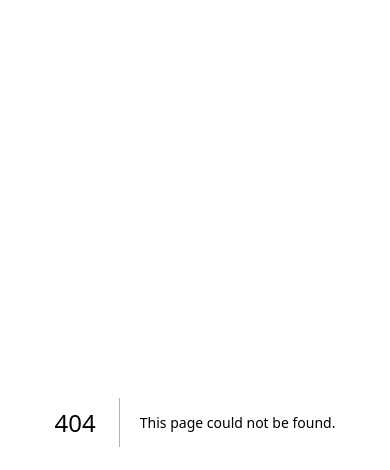
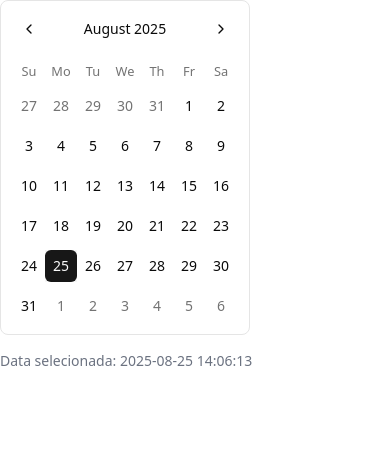
Before and after one commit to LucasTeodoro2003/GerenciadorTCC, a Next.js app: page /appmobile in a window 390 px wide. Before the commit this address had no page. Shown: the top 470 px of the page. Built offline with nearby package versions, Linux system fonts and the light colour scheme.

Commit message:
calendar in MobileApp

```diff
--- a/package.json
+++ b/package.json
@@ -38,12 +38,14 @@
     "bcryptjs": "^3.0.2",
     "class-variance-authority": "^0.7.1",
     "clsx": "^2.1.1",
+    "date-fns": "^4.1.0",
     "framer-motion": "^12.20.5",
     "lucide-react": "^0.476.0",
     "next": "15.1.7",
     "next-auth": "^5.0.0-beta.25",
     "next-themes": "^0.4.6",
     "react": "^19.0.0",
+    "react-day-picker": "^9.9.0",
     "react-dom": "^19.0.0",
     "react-icons": "^5.5.0",
     "styled-components": "^6.1.19",
--- /dev/null
+++ b/src/app/(public)/appmobile/page.tsx
@@ -0,0 +1,12 @@
+import CalendarServer from "@/shared/ui/componentsMobile/calendar/calendar_server";
+
+export default async function homePageMobile() {
+  // const session = await auth();
+  // if (session) redirect("/dashboard");
+
+  return (
+    <>
+      <CalendarServer/>
+    </>
+  );
+}
--- /dev/null
+++ b/src/shared/ui/components/calendar.tsx
@@ -0,0 +1,213 @@
+"use client"
+
+import * as React from "react"
+import {
+  ChevronDownIcon,
+  ChevronLeftIcon,
+  ChevronRightIcon,
+} from "lucide-react"
+import { DayButton, DayPicker, getDefaultClassNames } from "react-day-picker"
+
+import { cn } from "@/shared/lib/utils"
+import { Button, buttonVariants } from "@/shared/ui/components/button"
+
+function Calendar({
+  className,
+  classNames,
+  showOutsideDays = true,
+  captionLayout = "label",
+  buttonVariant = "ghost",
+  formatters,
+  components,
+  ...props
+}: React.ComponentProps<typeof DayPicker> & {
+  buttonVariant?: React.ComponentProps<typeof Button>["variant"]
+}) {
+  const defaultClassNames = getDefaultClassNames()
+
+  return (
+    <DayPicker
+      showOutsideDays={showOutsideDays}
+      className={cn(
+        "bg-background group/calendar p-3 [--cell-size:2rem] [[data-slot=card-content]_&]:bg-transparent [[data-slot=popover-content]_&]:bg-transparent",
+        String.raw`rtl:**:[.rdp-button\_next>svg]:rotate-180`,
+        String.raw`rtl:**:[.rdp-button\_previous>svg]:rotate-180`,
+        className
+      )}
+      captionLayout={captionLayout}
+      formatters={{
+        formatMonthDropdown: (date) =>
+          date.toLocaleString("default", { month: "short" }),
+        ...formatters,
+      }}
+      classNames={{
+        root: cn("w-fit", defaultClassNames.root),
+        months: cn(
+          "relative flex flex-col gap-4 md:flex-row",
+          defaultClassNames.months
+        ),
+        month: cn("flex w-full flex-col gap-4", defaultClassNames.month),
+        nav: cn(
+          "absolute inset-x-0 top-0 flex w-full items-center justify-between gap-1",
+          defaultClassNames.nav
+        ),
+        button_previous: cn(
+          buttonVariants({ variant: buttonVariant }),
+          "h-[--cell-size] w-[--cell-size] select-none p-0 aria-disabled:opacity-50",
+          defaultClassNames.button_previous
+        ),
+        button_next: cn(
+          buttonVariants({ variant: buttonVariant }),
+          "h-[--cell-size] w-[--cell-size] select-none p-0 aria-disabled:opacity-50",
+          defaultClassNames.button_next
+        ),
+        month_caption: cn(
+          "flex h-[--cell-size] w-full items-center justify-center px-[--cell-size]",
+          defaultClassNames.month_caption
+        ),
+        dropdowns: cn(
+          "flex h-[--cell-size] w-full items-center justify-center gap-1.5 text-sm font-medium",
+          defaultClassNames.dropdowns
+        ),
+        dropdown_root: cn(
+          "has-focus:border-ring border-input shadow-xs has-focus:ring-ring/50 has-focus:ring-[3px] relative rounded-md border",
+          defaultClassNames.dropdown_root
+        ),
+        dropdown: cn(
+          "bg-popover absolute inset-0 opacity-0",
+          defaultClassNames.dropdown
+        ),
+        caption_label: cn(
+          "select-none font-medium",
+          captionLayout === "label"
+            ? "text-sm"
+            : "[&>svg]:text-muted-foreground flex h-8 items-center gap-1 rounded-md pl-2 pr-1 text-sm [&>svg]:size-3.5",
+          defaultClassNames.caption_label
+        ),
+        table: "w-full border-collapse",
+        weekdays: cn("flex", defaultClassNames.weekdays),
+        weekday: cn(
+          "text-muted-foreground flex-1 select-none rounded-md text-[0.8rem] font-normal",
+          defaultClassNames.weekday
+        ),
+        week: cn("mt-2 flex w-full", defaultClassNames.week),
+        week_number_header: cn(
+          "w-[--cell-size] select-none",
+          defaultClassNames.week_number_header
+        ),
+        week_number: cn(
+          "text-muted-foreground select-none text-[0.8rem]",
+          defaultClassNames.week_number
+        ),
+        day: cn(
+          "group/day relative aspect-square h-full w-full select-none p-0 text-center [&:first-child[data-selected=true]_button]:rounded-l-md [&:last-child[data-selected=true]_button]:rounded-r-md",
+          defaultClassNames.day
+        ),
+        range_start: cn(
+          "bg-accent rounded-l-md",
+          defaultClassNames.range_start
+        ),
+        range_middle: cn("rounded-none", defaultClassNames.range_middle),
+        range_end: cn("bg-accent rounded-r-md", defaultClassNames.range_end),
+        today: cn(
+          "bg-accent text-accent-foreground rounded-md data-[selected=true]:rounded-none",
+          defaultClassNames.today
+        ),
+        outside: cn(
+          "text-muted-foreground aria-selected:text-muted-foreground",
+          defaultClassNames.outside
+        ),
+        disabled: cn(
+          "text-muted-foreground opacity-50",
+          defaultClassNames.disabled
+        ),
+        hidden: cn("invisible", defaultClassNames.hidden),
+        ...classNames,
+      }}
+      components={{
+        Root: ({ className, rootRef, ...props }) => {
+          return (
+            <div
+              data-slot="calendar"
+              ref={rootRef}
+              className={cn(className)}
+              {...props}
+            />
+          )
+        },
+        Chevron: ({ className, orientation, ...props }) => {
+          if (orientation === "left") {
+            return (
+              <ChevronLeftIcon className={cn("size-4", className)} {...props} />
+            )
+          }
+
+          if (orientation === "right") {
+            return (
+              <ChevronRightIcon
+                className={cn("size-4", className)}
+                {...props}
+              />
+            )
+          }
+
+          return (
+            <ChevronDownIcon className={cn("size-4", className)} {...props} />
+          )
+        },
+        DayButton: CalendarDayButton,
+        WeekNumber: ({ children, ...props }) => {
+          return (
+            <td {...props}>
+              <div className="flex size-[--cell-size] items-center justify-center text-center">
+                {children}
+              </div>
+            </td>
+          )
+        },
+        ...components,
+      }}
+      {...props}
+    />
+  )
+}
+
+function CalendarDayButton({
+  className,
+  day,
+  modifiers,
+  ...props
+}: React.ComponentProps<typeof DayButton>) {
+  const defaultClassNames = getDefaultClassNames()
+
+  const ref = React.useRef<HTMLButtonElement>(null)
+  React.useEffect(() => {
+    if (modifiers.focused) ref.current?.focus()
+  }, [modifiers.focused])
+
+  return (
+    <Button
+      ref={ref}
+      variant="ghost"
+      size="icon"
+      data-day={day.date.toLocaleDateString()}
+      data-selected-single={
+        modifiers.selected &&
+        !modifiers.range_start &&
+        !modifiers.range_end &&
+        !modifiers.range_middle
+      }
+      data-range-start={modifiers.range_start}
+      data-range-end={modifiers.range_end}
+      data-range-middle={modifiers.range_middle}
+      className={cn(
+        "data-[selected-single=true]:bg-primary data-[selected-single=true]:text-primary-foreground data-[range-middle=true]:bg-accent data-[range-middle=true]:text-accent-foreground data-[range-start=true]:bg-primary data-[range-start=true]:text-primary-foreground data-[range-end=true]:bg-primary data-[range-end=true]:text-primary-foreground group-data-[focused=true]/day:border-ring group-data-[focused=true]/day:ring-ring/50 flex aspect-square h-auto w-full min-w-[--cell-size] flex-col gap-1 font-normal leading-none data-[range-end=true]:rounded-md data-[range-middle=true]:rounded-none data-[range-start=true]:rounded-md group-data-[focused=true]/day:relative group-data-[focused=true]/day:z-10 group-data-[focused=true]/day:ring-[3px] [&>span]:text-xs [&>span]:opacity-70",
+        defaultClassNames.day,
+        className
+      )}
+      {...props}
+    />
+  )
+}
+
+export { Calendar, CalendarDayButton }
--- /dev/null
+++ b/src/shared/ui/componentsMobile/calendar/calendar.tsx
@@ -0,0 +1,55 @@
+"use client"
+
+import { useState, useEffect } from "react";
+import { Calendar } from "../../components/calendar";
+
+interface CalendarPageProps {
+}
+
+export default function CalendarPage({}: CalendarPageProps) {
+  const [date, setDate] = useState<Date | undefined>(undefined);
+  const [isClient, setIsClient] = useState(false);
+
+  useEffect(() => {
+    setIsClient(true);
+    const initialDate = new Date();
+    setDate(initialDate);
+    console.log("Data inicial selecionada:", formatDate(initialDate));
+  }, []);
+
+  const formatDate = (date: Date | undefined): string => {
+    if (!date) return "Nenhuma data selecionada";
+
+    const year = date.getFullYear();
+    const month = String(date.getMonth() + 1).padStart(2, '0');
+    const day = String(date.getDate()).padStart(2, '0');
+    const hours = String(date.getHours()).padStart(2, '0');
+    const minutes = String(date.getMinutes()).padStart(2, '0');
+    const seconds = String(date.getSeconds()).padStart(2, '0');
+
+    return `${year}-${month}-${day} ${hours}:${minutes}:${seconds}`;
+  };
+
+  const handleDateSelect = (newDate: Date | undefined) => {
+    setDate(newDate);
+    console.log("Nova data selecionada:", formatDate(newDate));
+  };
+
+  if (!isClient) {
+    return null;
+  }
+
+  return (
+    <div>
+      <Calendar
+        mode="single"
+        selected={date}
+        onSelect={handleDateSelect}
+        className="rounded-lg border"
+      />
+      <div className="mt-4 text-sm text-gray-500">
+        Data selecionada: {formatDate(date)}
+      </div>
+    </div>
+  );
+}
--- /dev/null
+++ b/src/shared/ui/componentsMobile/calendar/calendar_server.tsx
@@ -0,0 +1,15 @@
+"use server"
+
+import { Suspense } from "react";
+import CalendarPage from "./calendar";
+
+interface CalendarServerProps {
+}
+
+export default async function CalendarServer({}: CalendarServerProps) {
+  return (
+    <Suspense fallback={<div>Carregando calendário...</div>}>
+      <CalendarPage />
+    </Suspense>
+  );
+}
```
Also changed, not shown: 1 other file (tests, documents, lock files or other folders).
